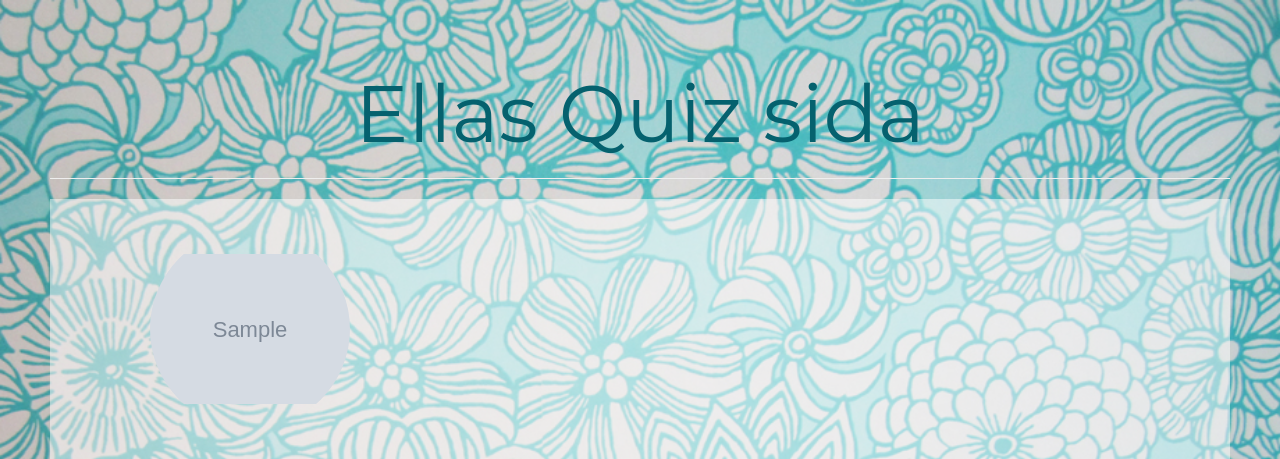
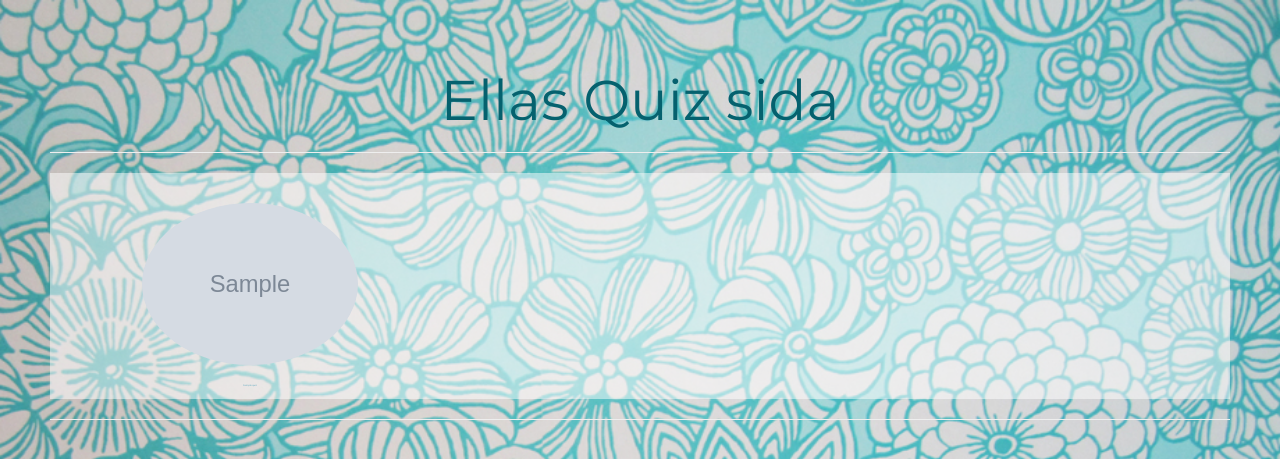
Before and after one commit to tiddelipoms/quizproject, a Django app: page / in a window 1280 px wide. Shown: the top 459 px of the page. Run offline with Django 3.2, Linux system fonts and the light colour scheme; tables that the repository leaves empty hold one stand-in row (values such as "Sample post"); grey boxes marked "Sample" are stand-in pictures; some libraries are stand-ins or nearby versions.

Commit message:
making style sizes relative

```diff
--- a/quiz/templates/quiz/question.html
+++ b/quiz/templates/quiz/question.html
@@ -27,7 +27,7 @@
 		<div class="col-xs-4">
 		<br>
 			<center>
-	 			<img src= "{{question_image}}" class="img-responsive" style="height: 300px; width: 300px; object-fit: contain">
+	 			<img src= "{{question_image}}" class="img-responsive" style="height: 70%; width: 70%; object-fit: contain">
 			</center>
 				<p><input type="radio" name="answer" value= "1" checked=""/>{{answer1}}</p>
 				<p><input type="radio" name="answer" value="2" />{{answer2}}</p>
--- a/quiz/templates/quiz/startpage.html
+++ b/quiz/templates/quiz/startpage.html
@@ -23,7 +23,7 @@
 	<br>
 	<p>{% for quiz in quizzes %}
 	 <div class="col-xs-4">
-	 	<center><img src= "{{quiz.quiz_image}}" class="img-circle" class="img-responsive" style="height: 200px; width: 200px; object-fit: contain">
+	 	<center><img src= "{{quiz.quiz_image}}" class="img-circle" class="img-responsive" style="height: 60%; width: 60%; object-fit: contain">
  		<p><br><br><a href="{%url 'quiz_page' quiz.quiz_number %}">
  		{{ quiz.name}}</a></p></center>
  	</div>
--- a/static/style.css
+++ b/static/style.css
@@ -13,13 +13,13 @@ body {
 h1 {
 	color: #05616E;
 	text-align: center;
-	font-size: 80px;
+	font-size: 400%;
 }
 
 h2 {
 	color: #05616E;
 	text-align: center;
-	font-size: 50px;
+	font-size: 200%;
 }
 
 h3 {
@@ -31,10 +31,10 @@ h3 {
 a {
     color: #409BB8;
     text-decoration: none;
-    font-size: 20px;
+    font-size: 40%;
 }
 
-p {font-size: 20px}
+p {font-size: 40%}
 
 .quiz-container {
 	position: relative;
```
